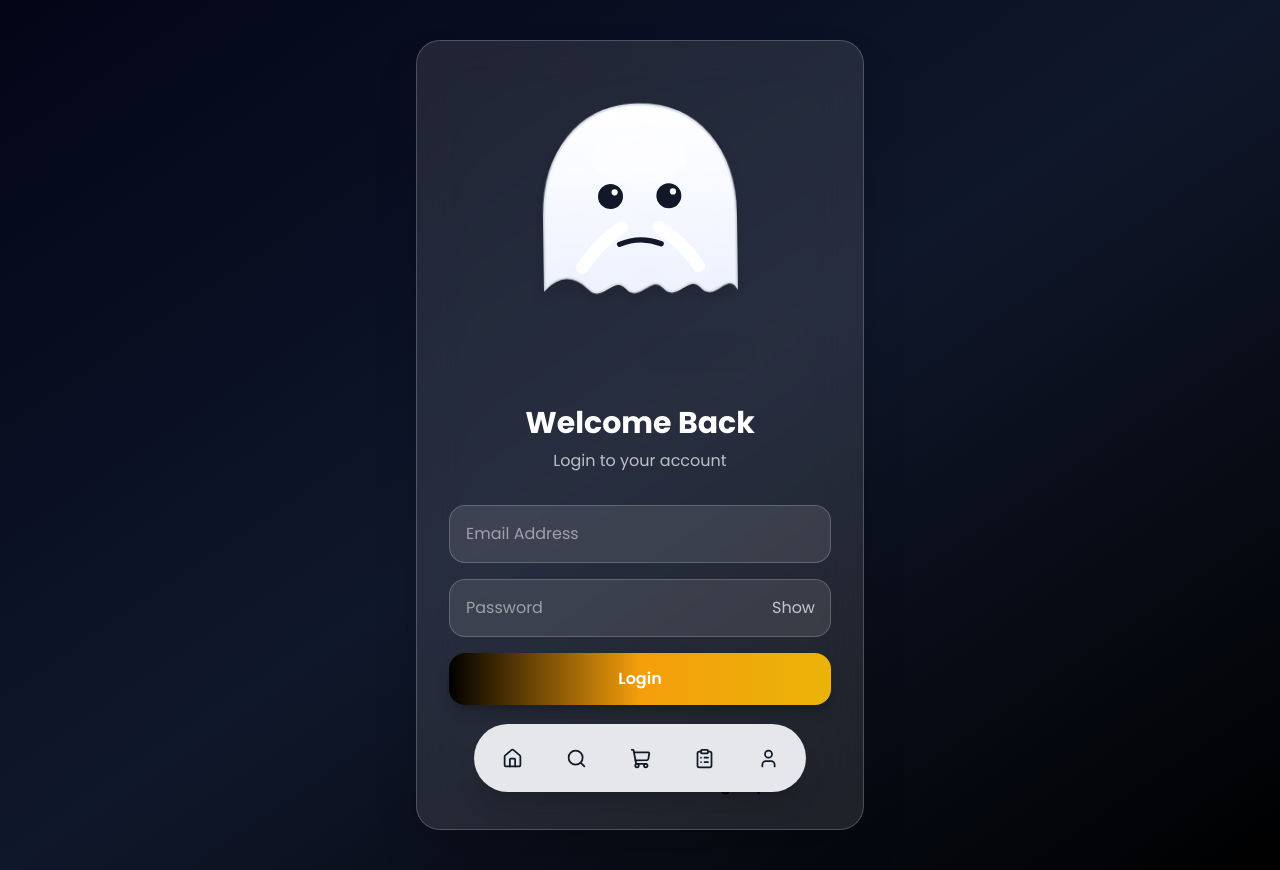
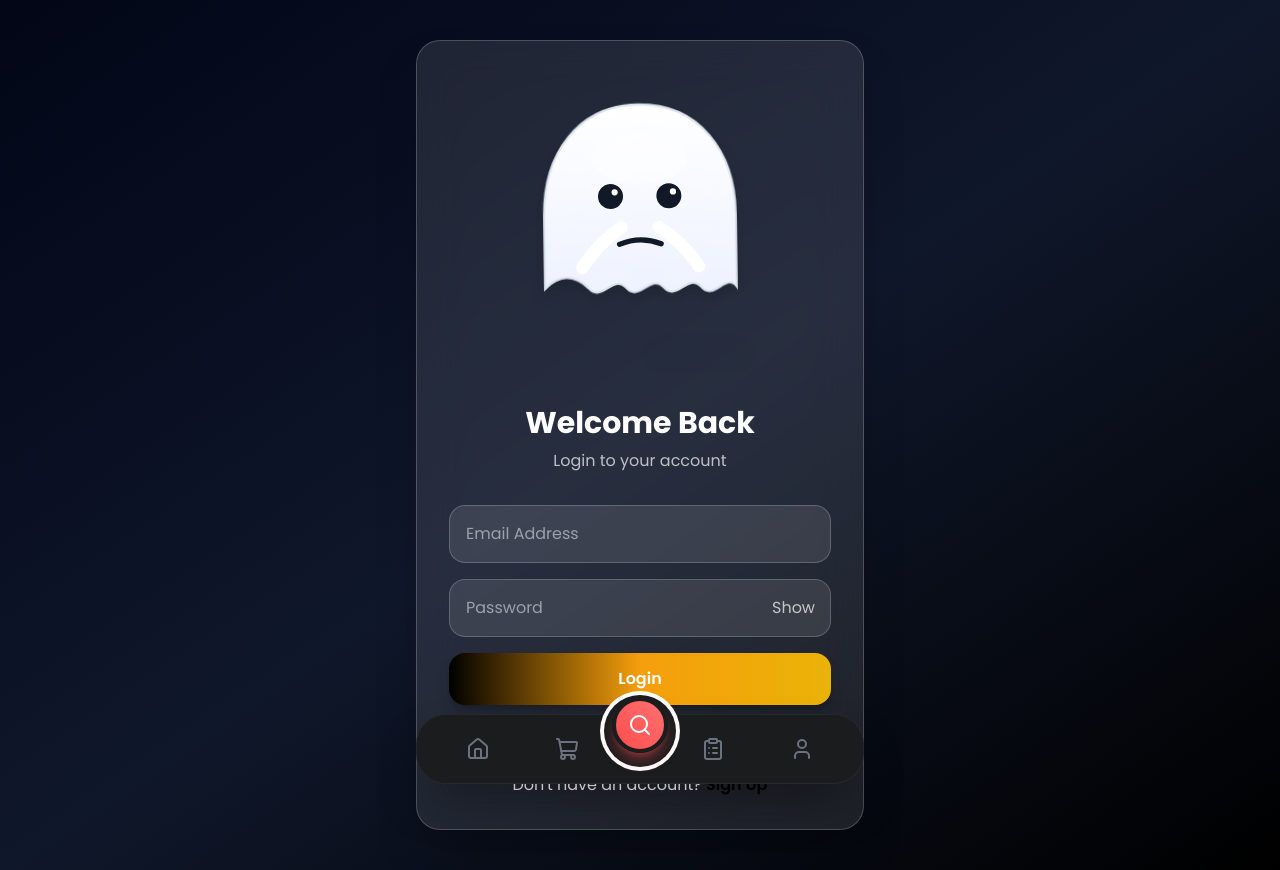
Before and after one commit to AllFiles123/FoodDeliveryPro, a React (Vite) app in the folder client/: page /login in a window 1280 px wide. Built offline with nearby package versions, Linux system fonts and the light colour scheme.

Commit message:
Update BottomNavigation

```diff
--- a/client/src/components/BottomNavigation/BottomNavigation.jsx
+++ b/client/src/components/BottomNavigation/BottomNavigation.jsx
@@ -12,260 +12,95 @@ import {
 
 import { useCart } from "../../context/CartContext";
 
-
+// ইমেজের ডিজাইন অনুযায়ী মেনু অর্ডার সাজানো হয়েছে
 const menus = [
-  {
-    name:"Home",
-    path:"/home",
-    icon:House,
-  },
-  {
-    name:"Search",
-    path:"/search",
-    icon:Search,
-  },
-  {
-    name:"Cart",
-    path:"/cart",
-    icon:ShoppingCart,
-  },
-  {
-    name:"Orders",
-    path:"/orders",
-    icon:ClipboardList,
-  },
-  {
-    name:"Profile",
-    path:"/profile",
-    icon:User,
-  },
+  { name: "Home", path: "/home", icon: House },
+  { name: "Cart", path: "/cart", icon: ShoppingCart },
+  { name: "Search", path: "/search", icon: Search, isCenter: true }, // মাঝখানের বাটন
+  { name: "Orders", path: "/orders", icon: ClipboardList },
+  { name: "Profile", path: "/profile", icon: User },
 ];
 
+export default function BottomNavigation() {
+  const { totalItems } = useCart();
+  const controls = useAnimation();
+  const [previousItems, setPreviousItems] = useState(totalItems);
 
-export default function BottomNavigation(){
-
-  const { totalItems } = useCart();
-
-  const controls = useAnimation();
-
-  const [previousItems,setPreviousItems] =
-    useState(totalItems);
-
-
-  useEffect(()=>{
-
-    if(totalItems > previousItems){
-
+  useEffect(() => {
+    if (totalItems > previousItems) {
       controls.start({
-        scale:[1,1.35,1],
-        rotate:[0,-12,12,0],
-        transition:{
-          duration:0.55
-        }
+        scale: [1, 1.35, 1],
+        rotate: [0, -12, 12, 0],
+        transition: { duration: 0.55 }
       });
-
     }
-
     setPreviousItems(totalItems);
-
-  },[
-    totalItems,
-    previousItems,
-    controls
-  ]);
-
-
+  }, [totalItems, previousItems, controls]);
 
   return (
+    <div className="fixed bottom-0 left-0 right-0 z-50 flex justify-center pb-4 px-4">
+      {/* মেইন নেভিগেশন কন্টেইনার */}
+      <div className="relative flex items-center justify-between w-full max-w-md bg-[#1A1C1E] h-[70px] rounded-[30px] px-4 shadow-2xl shadow-black/40 border border-white/5">
 
-    <div
-      className="
-        fixed
-        bottom-2
-        left-0
-        right-0
-        z-50
-        flex
-        justify-center
-        px-3
-      "
-    >
+        {/* মাঝখানের কার্ভ ডিজাইনের জন্য ব্যাকগ্রাউন্ড ইফেক্ট (Custom Notch) */}
+        <div className="absolute left-1/2 -top-6 -translate-x-1/2 w-20 h-20 bg-[#FDFCFB] rounded-full flex items-center justify-center">
+             <div className="w-[72px] h-[72px] bg-[#1A1C1E] rounded-full"></div>
+        </div>
 
-      <nav
-        className="
-          flex
-          items-center
-          gap-1
-          rounded-full
-          bg-border
-          p-2
-          shadow-xl
-        "
-      >
+        {menus.map((item, index) => {
+          const Icon = item.icon;
 
-        {
-          menus.map((item)=>{
+          // মাঝখানের বাটনের জন্য আলাদা স্টাইল (Search Button)
+          if (item.isCenter) {
+            return (
+              <NavLink key={item.path} to={item.path} className="relative z-10 -mt-12">
+                <motion.div
+                  whileTap={{ scale: 0.9 }}
+                  className="w-14 h-14 rounded-full bg-gradient-to-tr from-[#FF4D4D] to-[#FF7070] flex items-center justify-center shadow-lg shadow-[#FF4D4D]/40 border-4 border-[#1A1C1E]"
+                >
+                  <Icon size={24} className="text-white" />
+                </motion.div>
+              </NavLink>
+            );
+          }
 
-            const Icon=item.icon;
+          return (
+            <NavLink key={item.path} to={item.path} className="relative z-10 flex-1">
+              {({ isActive }) => (
+                <div className="flex flex-col items-center justify-center">
+                  <motion.div
+                    animate={item.name === "Cart" ? controls : {}}
+                    whileTap={{ scale: 0.8 }}
+                    className="relative"
+                  >
+                    <Icon
+                      size={24}
+                      className={`transition-colors duration-300 ${
+                        isActive ? "text-[#FF4D4D]" : "text-gray-500"
+                      }`}
+                    />
 
+                    {/* কার্ট ব্যাজ */}
+                    {item.name === "Cart" && totalItems > 0 && (
+                      <span className="absolute -right-2 -top-2 flex h-4 w-4 items-center justify-center rounded-full bg-[#FF4D4D] text-[9px] font-bold text-white ring-2 ring-[#1A1C1E]">
+                        {totalItems}
+                      </span>
+                    )}
+                  </motion.div>
 
-            return(
-
-              <NavLink
-                key={item.path}
-                to={item.path}
-              >
-
-                {
-                  ({isActive})=>(
-
+                  {/* একটিভ ডট (ইমেজের মতো) */}
+                  {isActive && (
                     <motion.div
-
-                      layout
-
-                      whileTap={{
-                        scale:0.9
-                      }}
-
-                      transition={{
-                        type:"spring",
-                        stiffness:400,
-                        damping:30
-                      }}
-
-                      className={`
-                        flex
-                        items-center
-                        gap-2
-                        rounded-full
-                        px-3
-                        py-2
-                        ${
-                          isActive
-                          ?
-                          "bg-primary text-white"
-                          :
-                          "text-gray-900"
-                        }
-                      `}
-                    >
-
-
-                      <div
-                        className={`
-                          relative
-                          flex
-                          h-9
-                          w-9
-                          items-center
-                          justify-center
-                          rounded-full
-                          ${
-                            isActive
-                            ?
-                            "bg-white text-primary"
-                            :
-                            ""
-                          }
-                        `}
-                      >
-
-                        <motion.div
-                          animate={
-                            item.name==="Cart"
-                            ?
-                            controls
-                            :
-                            {}
-                          }
-                        >
-
-                          <Icon size={21}/>
-
-                        </motion.div>
-
-
-                        {
-                          item.name==="Cart" &&
-                          totalItems>0 &&
-
-                          <span
-                            className="
-                              absolute
-                              -right-2
-                              -top-2
-                              flex
-                              h-5
-                              w-5
-                              items-center
-                              justify-center
-                              rounded-full
-                              bg-primary
-                              text-[10px]
-                              font-bold
-                              text-white
-                            "
-                          >
-
-                            {totalItems}
-
-                          </span>
-
-                        }
-
-
-                      </div>
-
-
-
-                      {
-                        isActive &&
-
-                        <motion.span
-
-                          initial={{
-                            opacity:0,
-                            width:0
-                          }}
-
-                          animate={{
-                            opacity:1,
-                            width:"auto"
-                          }}
-
-                          className="
-                            text-sm
-                            font-bold
-                            whitespace-nowrap
-                          "
-                        >
-
-                          {item.name}
-
-                        </motion.span>
-
-                      }
-
-
-                    </motion.div>
-
-                  )
-                }
-
-
-              </NavLink>
-
-            );
-
-          })
-        }
-
-
-      </nav>
-
-
+                      layoutId="activeDot"
+                      className="w-1 h-1 bg-[#FF4D4D] rounded-full mt-1"
+                    />
+                  )}
+                </div>
+              )}
+            </NavLink>
+          );
+        })}
+      </div>
     </div>
-
   );
-
 }
```
